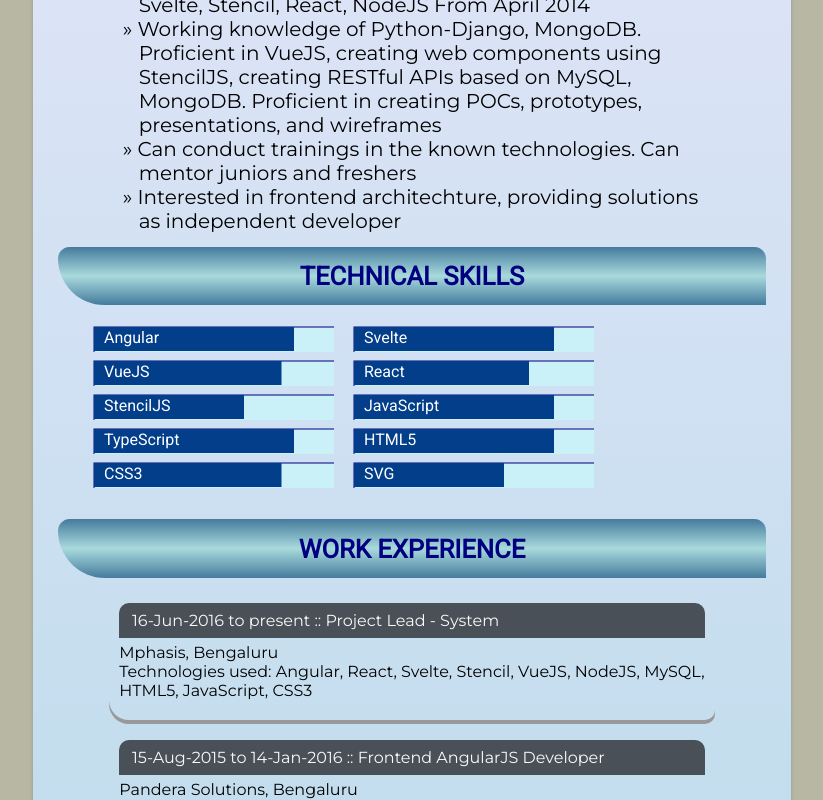
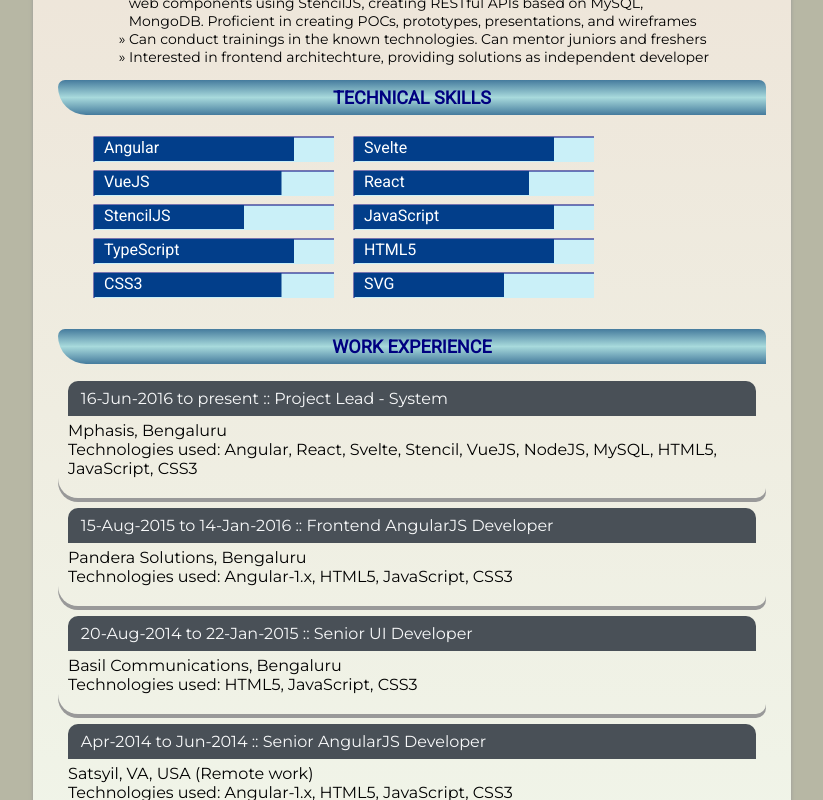
Before and after one commit to srikantgudi/srikantgudi.github.io, a Svelte app: page / in a window 1280 px wide. Shown: the part 360-1160 px from the top of the page, without its empty margins (228-1051 px from the left). Built offline with nearby package versions, Linux system fonts and the light colour scheme; a web font is replaced by a local one.

Commit message:
Update global.css

```diff
--- a/public/global.css
+++ b/public/global.css
@@ -4,7 +4,7 @@
 .page {
     margin: 1% 20%;
     padding: 1% 2%;
-    background: linear-gradient(lavender,lightblue);
+    background: linear-gradient(#ede0d4,#f1faee) repeat-y;
     min-height: 90vh;
     display: flex;
     flex-flow: column;
@@ -16,14 +16,13 @@
 .title {
     font-family: Roboto;
     font-weight: 600;
-    font-size: 2vw;
     background: linear-gradient(#457b9d,#a8dadc,#457b9d);
     padding: 1vh 10vw;
     border-radius: 20px 0 20px;
 }
 .position-title {
     font-family: Orbitron;
-    font-size: 3vw;
+    font-size: 1.2vw;
     letter-spacing: 1px;
     font-weight: 600;
 }
@@ -45,19 +44,19 @@
     font-family: Montserrat;
 }
 .profile-item {
-    text-indent: -16px;
-    margin-left: 24px;
-    font-size: 1.2em;
+    text-indent: -14px;
+    margin-left: 18px;
+    font-size: 14px;
 }
 .profile-item:before {
     content: '\bb\20';
 }
 .section-title {
     text-align: center;
-    font-size: 2vw;
+    font-size: 18px;
     font-weight: 600;
     background: linear-gradient(#457b9d,#a8dadc,#457b9d);
-    padding: 2% 0;
+    padding: 1% 0;
     margin: 1% 0;
     border-radius: 20px 20px 0 80px;
     color: navy;
@@ -79,7 +78,6 @@
     padding: 0 10px 20px;
     margin: 10px 0;
 }
-
 .job-title {
     font-family: Montserrat;
     background-color: #495057;
@@ -96,25 +94,10 @@
         flex-flow: column;
     }
     .profile-item {
-        font-size: 14px;
+        font-size: 12px;
         text-indent: -10px;
         margin-left: 18px;
     }
-}
-.org-name, .exp-period {
-    font-size: 14px;
-  }
-  .org-name {
-    font-family: Montserrat;
-    box-shadow: 0 0 4px #495057;
-    padding: 1vh 2vw;
-  }
-
-  .exp {
-    display: flex;
-    flex-flow: column;
-    height: auto;
-    margin: 1vh 4vw;
 }
 
 @media screen and (min-width: 960px) {
@@ -132,11 +115,16 @@
     .title {
         box-shadow: 0 2px 0 #999999;
         margin: 10px auto;
-          font-size: 20px;
+        font-size: 2vw;
     }
     .position-title {
         width: 100%;
         font-size: 100%;
         letter-spacing: 0;
     }
+    .profile-item {
+        font-size: 14px;
+        text-indent: -10px;
+        margin-left: 14px;
     }
+}
```
Lines whose indentation alone changed are shown as unchanged.
